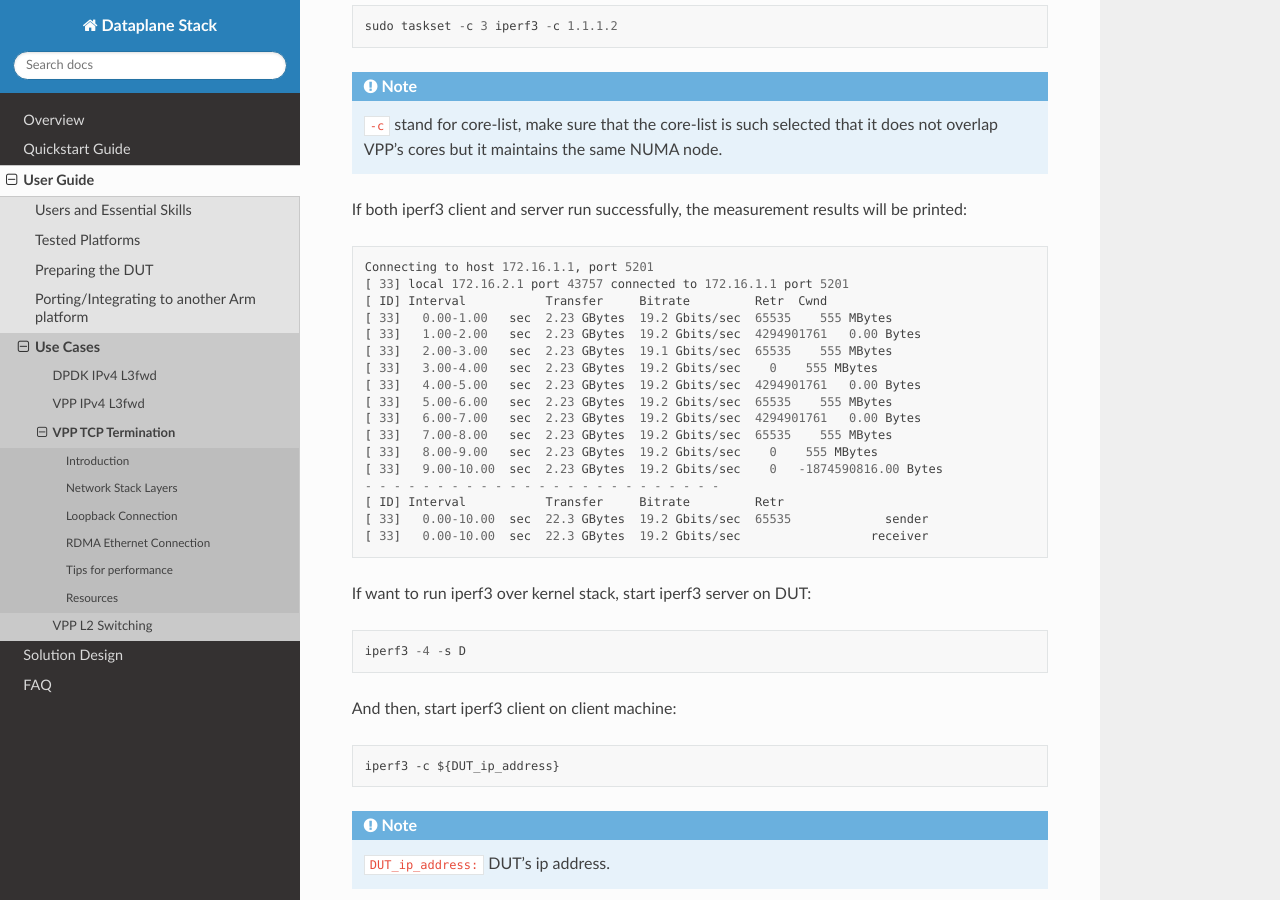
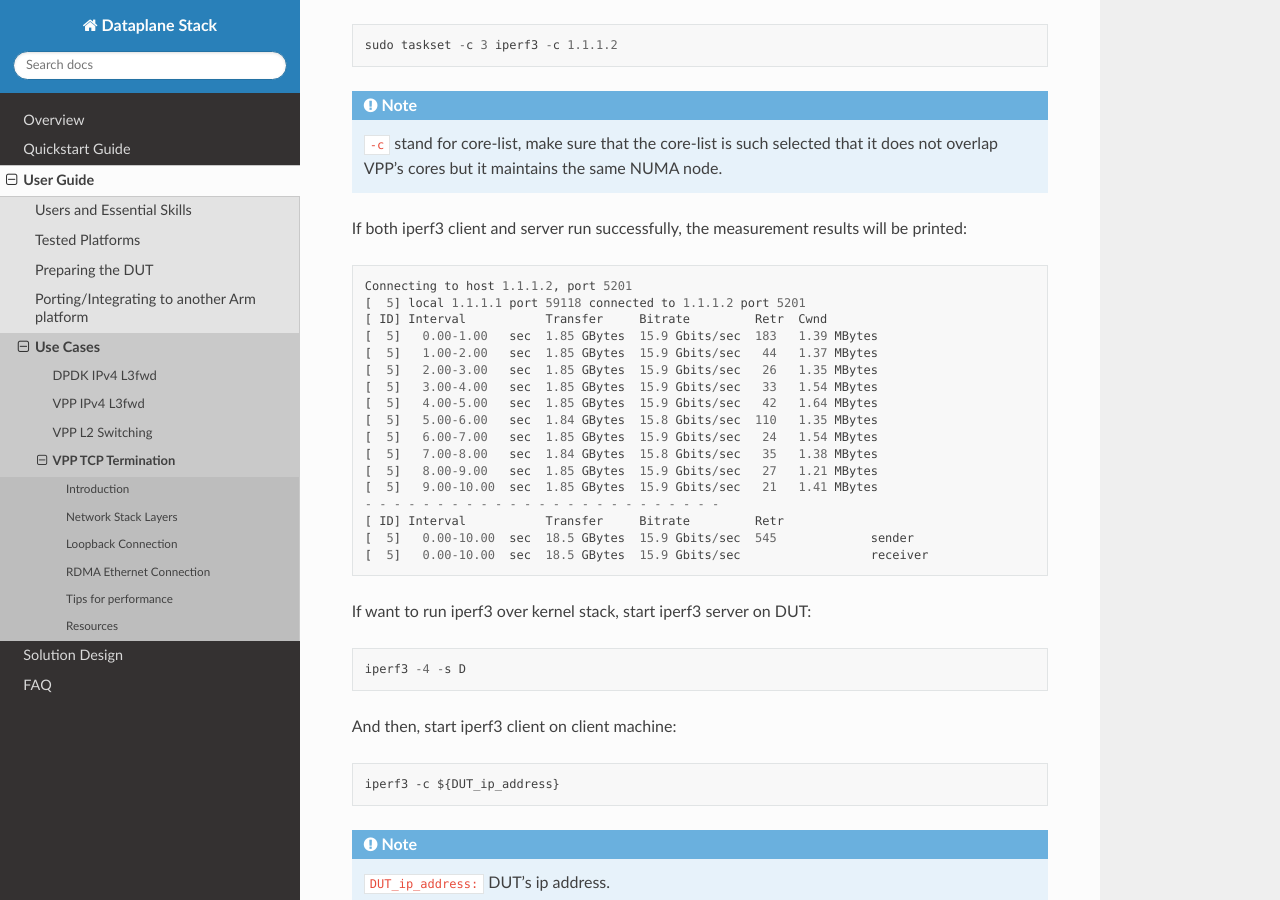
Before and after one commit to Yefeng-Lin/dataplane-stack_doc, a Sphinx documentation site: the page built from doc/user_guide/tcp_term.rst, in a window 1280 px wide and 900 px high, scrolled down 6798 px. Built offline with Sphinx 7.4.7 and the Read the Docs theme 2.0.0, drawn with Linux system fonts in a browser that asks for light colours; some of the changed text lies outside the part shown.

Commit message:
doc align with gerrit repo

```diff
--- a/doc/user_guide/index.rst
+++ b/doc/user_guide/index.rst
@@ -281,5 +281,5 @@
 
    ipv4_l3fwd
    ipv4_vpp
+   l2_switching_vpp
    tcp_term
-   l2_switching_vpp
--- a/doc/user_guide/l2_switching_vpp.rst
+++ b/doc/user_guide/l2_switching_vpp.rst
@@ -37,7 +37,7 @@
         export vppctl_binary="vppctl"
 
 ****************
-MEMIF connection
+MEMIF Connection
 ****************
 
 Setup
--- a/doc/user_guide/tcp_term.rst
+++ b/doc/user_guide/tcp_term.rst
@@ -164,17 +164,17 @@
 
         Connecting to host 172.16.1.1, port 5201
         [ 33] local 172.16.2.1 port 43757 connected to 172.16.1.1 port 5201
-        [ ID] Interval           Transfer     Bitrate         Retr  Cwnd
-        [ 33]   0.00-1.00   sec  2.23 GBytes  19.2 Gbits/sec  65535    555 MBytes
+        [ ID] Interval           Transfer     Bitrate         Retr         Cwnd
+        [ 33]   0.00-1.00   sec  2.23 GBytes  19.2 Gbits/sec  65535        555 MBytes
         [ 33]   1.00-2.00   sec  2.23 GBytes  19.2 Gbits/sec  4294901761   0.00 Bytes
-        [ 33]   2.00-3.00   sec  2.23 GBytes  19.1 Gbits/sec  65535    555 MBytes
-        [ 33]   3.00-4.00   sec  2.23 GBytes  19.2 Gbits/sec    0    555 MBytes
+        [ 33]   2.00-3.00   sec  2.23 GBytes  19.1 Gbits/sec  65535        555 MBytes
+        [ 33]   3.00-4.00   sec  2.23 GBytes  19.2 Gbits/sec    0          555 MBytes
         [ 33]   4.00-5.00   sec  2.23 GBytes  19.2 Gbits/sec  4294901761   0.00 Bytes
-        [ 33]   5.00-6.00   sec  2.23 GBytes  19.2 Gbits/sec  65535    555 MBytes
+        [ 33]   5.00-6.00   sec  2.23 GBytes  19.2 Gbits/sec  65535        555 MBytes
         [ 33]   6.00-7.00   sec  2.23 GBytes  19.2 Gbits/sec  4294901761   0.00 Bytes
-        [ 33]   7.00-8.00   sec  2.23 GBytes  19.2 Gbits/sec  65535    555 MBytes
-        [ 33]   8.00-9.00   sec  2.23 GBytes  19.2 Gbits/sec    0    555 MBytes
-        [ 33]   9.00-10.00  sec  2.23 GBytes  19.2 Gbits/sec    0   -1874590816.00 Bytes
+        [ 33]   7.00-8.00   sec  2.23 GBytes  19.2 Gbits/sec  65535        555 MBytes
+        [ 33]   8.00-9.00   sec  2.23 GBytes  19.2 Gbits/sec    0          555 MBytes
+        [ 33]   9.00-10.00  sec  2.23 GBytes  19.2 Gbits/sec    0          -1874590816.00 Bytes
         - - - - - - - - - - - - - - - - - - - - - - - - -
         [ ID] Interval           Transfer     Bitrate         Retr
         [ 33]   0.00-10.00  sec  22.3 GBytes  19.2 Gbits/sec  65535             sender
@@ -276,23 +276,23 @@
 
 If both iperf3 client and server run successfully, the measurement results will be printed::
 
-        Connecting to host 172.16.1.1, port 5201
-        [ 33] local 172.16.2.1 port 43757 connected to 172.16.1.1 port 5201
+        Connecting to host 1.1.1.2, port 5201
+        [  5] local 1.1.1.1 port 59118 connected to 1.1.1.2 port 5201
         [ ID] Interval           Transfer     Bitrate         Retr  Cwnd
-        [ 33]   0.00-1.00   sec  2.23 GBytes  19.2 Gbits/sec  65535    555 MBytes
-        [ 33]   1.00-2.00   sec  2.23 GBytes  19.2 Gbits/sec  4294901761   0.00 Bytes
-        [ 33]   2.00-3.00   sec  2.23 GBytes  19.1 Gbits/sec  65535    555 MBytes
-        [ 33]   3.00-4.00   sec  2.23 GBytes  19.2 Gbits/sec    0    555 MBytes
-        [ 33]   4.00-5.00   sec  2.23 GBytes  19.2 Gbits/sec  4294901761   0.00 Bytes
-        [ 33]   5.00-6.00   sec  2.23 GBytes  19.2 Gbits/sec  65535    555 MBytes
-        [ 33]   6.00-7.00   sec  2.23 GBytes  19.2 Gbits/sec  4294901761   0.00 Bytes
-        [ 33]   7.00-8.00   sec  2.23 GBytes  19.2 Gbits/sec  65535    555 MBytes
-        [ 33]   8.00-9.00   sec  2.23 GBytes  19.2 Gbits/sec    0    555 MBytes
-        [ 33]   9.00-10.00  sec  2.23 GBytes  19.2 Gbits/sec    0   -1874590816.00 Bytes
+        [  5]   0.00-1.00   sec  1.85 GBytes  15.9 Gbits/sec  183   1.39 MBytes
+        [  5]   1.00-2.00   sec  1.85 GBytes  15.9 Gbits/sec   44   1.37 MBytes
+        [  5]   2.00-3.00   sec  1.85 GBytes  15.9 Gbits/sec   26   1.35 MBytes
+        [  5]   3.00-4.00   sec  1.85 GBytes  15.9 Gbits/sec   33   1.54 MBytes
+        [  5]   4.00-5.00   sec  1.85 GBytes  15.9 Gbits/sec   42   1.64 MBytes
+        [  5]   5.00-6.00   sec  1.84 GBytes  15.8 Gbits/sec  110   1.35 MBytes
+        [  5]   6.00-7.00   sec  1.85 GBytes  15.9 Gbits/sec   24   1.54 MBytes
+        [  5]   7.00-8.00   sec  1.84 GBytes  15.8 Gbits/sec   35   1.38 MBytes
+        [  5]   8.00-9.00   sec  1.85 GBytes  15.9 Gbits/sec   27   1.21 MBytes
+        [  5]   9.00-10.00  sec  1.85 GBytes  15.9 Gbits/sec   21   1.41 MBytes
         - - - - - - - - - - - - - - - - - - - - - - - - -
         [ ID] Interval           Transfer     Bitrate         Retr
-        [ 33]   0.00-10.00  sec  22.3 GBytes  19.2 Gbits/sec  65535             sender
-        [ 33]   0.00-10.00  sec  22.3 GBytes  19.2 Gbits/sec                  receiver
+        [  5]   0.00-10.00  sec  18.5 GBytes  15.9 Gbits/sec  545             sender
+        [  5]   0.00-10.00  sec  18.5 GBytes  15.9 Gbits/sec                  receiver
 
 If want to run iperf3 over kernel stack, start iperf3 server on DUT::
 
```
Also changed, not shown: other parts of doc/user_guide/tcp_term.rst (+1 -1 lines), doc/images/iperf3-loopback.png.
